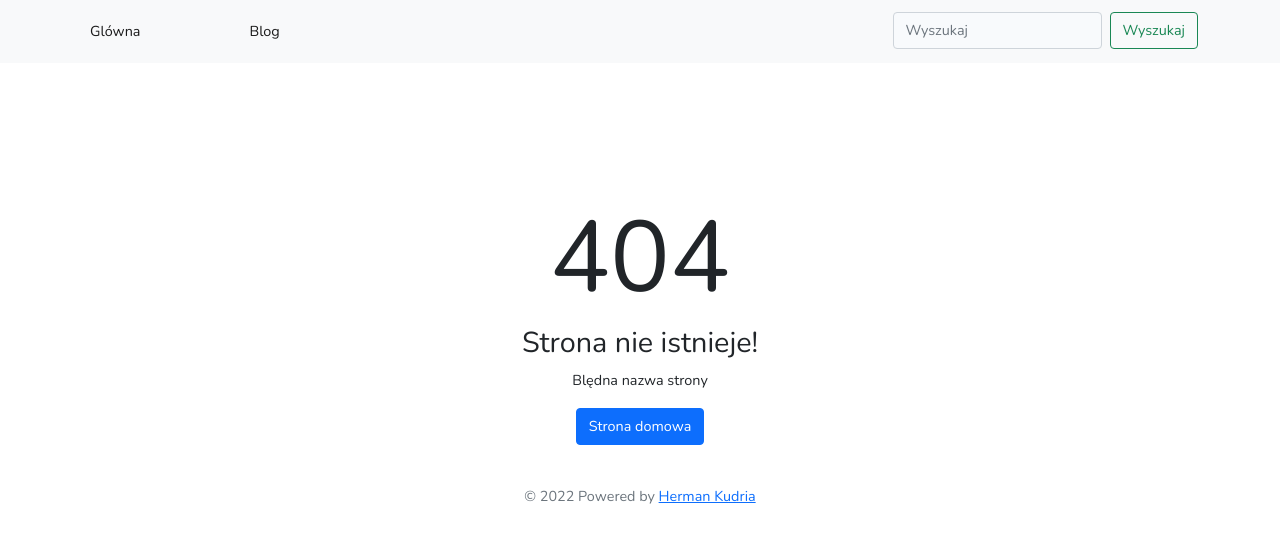
After one commit to HKudria/BlogOnSymfony, a Symfony app: template templates/bundles/TwigBundle/Exception/error404.html.twig in a window 1280 px wide. The commit adds this page. Shown: the top 543 px of the page. Run offline with Twig, Linux system fonts and the light colour scheme; the template is opened without the code that fills it, so the values that code supplies are empty; some libraries are stand-ins or nearby versions.

Commit message:
page 404

```diff
--- a/src/Controller/HomeController.php
+++ b/src/Controller/HomeController.php
@@ -19,6 +19,11 @@ class HomeController extends AbstractController
     public function price() : Response
     {
         return $this->render('price.html.twig');
+    }
+
+    public function about() : Response
+    {
+        return $this->render('about.html.twig');
     }
 
     public function contact() : Response
--- a/src/Controller/PostController.php
+++ b/src/Controller/PostController.php
@@ -169,6 +169,7 @@ class PostController extends AbstractController
 
     }
 
+    //check if I have permission and post is exist.
     public function checkSecurity($post){
 
         if(!$post){
@@ -179,7 +180,6 @@ class PostController extends AbstractController
             $this->addFlash('danger', 'You don\'t have permission for it!');
             return false;
         }
-
         return true;
     }
 }
--- /dev/null
+++ b/templates/bundles/TwigBundle/Exception/error404.html.twig
@@ -0,0 +1,16 @@
+{% extends 'layouts/layout.html.twig' %}
+
+{% block content %}
+    <section style="padding-top: 100px">
+        <div class="container">
+            <div class="row">
+                <div class="col-md-8 offset-md-2 text-center">
+                    <h1 style="font-size: 100px">404</h1>
+                    <h2>Strona nie istnieje!</h2>
+                    <p>Blędna nazwa strony</p>
+                    <a href="{{ path('home_index') }}" class="btn btn-primary">Strona domowa</a>
+                </div>
+            </div>
+        </div>
+    </section>
+{% endblock %}
--- a/templates/home.html.twig
+++ b/templates/home.html.twig
@@ -8,7 +8,7 @@
         <img class="bd-placeholder-img rounded-circle rounded-circle-heading" src="{{asset('/img/omnie.jpg')}}" width="140" height="140"></img>
         <h2 class="main-h2">O mnie</h2>
         <p class="main-p">Nazywam się Nadiia Yahnych</p>
-        <p class="main-p"><a class="btn btn-secondary" href="{{path('post_show',{'id' : '1'})}}">Więcej informacji &raquo;</a></p>
+        <p class="main-p"><a class="btn btn-secondary" href="{{path('home_about',{'id' : '1'})}}">Więcej informacji &raquo;</a></p>
     </div><!-- /.col-lg-4 -->
     <div class="col-lg-4">
         <img class="bd-placeholder-img rounded-circle rounded-circle-heading" src="{{asset('/img/price.png')}}" width="140" height="140"></img>
--- a/templates/posts/show.html.twig
+++ b/templates/posts/show.html.twig
@@ -13,7 +13,7 @@
                         <a href="{{path('post_index')}}" class="btn btn-outline-primary">Main page</a>
                         {% if is_granted('ROLE_USER') %}
                                 <a href="{{path('post_edit',{'id' : post.id}) }}" class="btn btn-outline-success">Edit post</a>
-                                <a href="{{ path('post_delete', {'id':post.id }) }}" class="btn btn-outline-success" onclick="return confirm('are u sure?')">delete</a>
+                                <a href="{{ path('post_delete', {'id':post.id }) }}" class="btn btn-outline-danger" onclick="return confirm('are u sure?')">delete</a>
                         {% endif %}
                     </div>
 
```
Also changed, not shown: config/routes.yaml (+6 -9 lines), templates/about.html.twig (added, +14 -0 lines).
